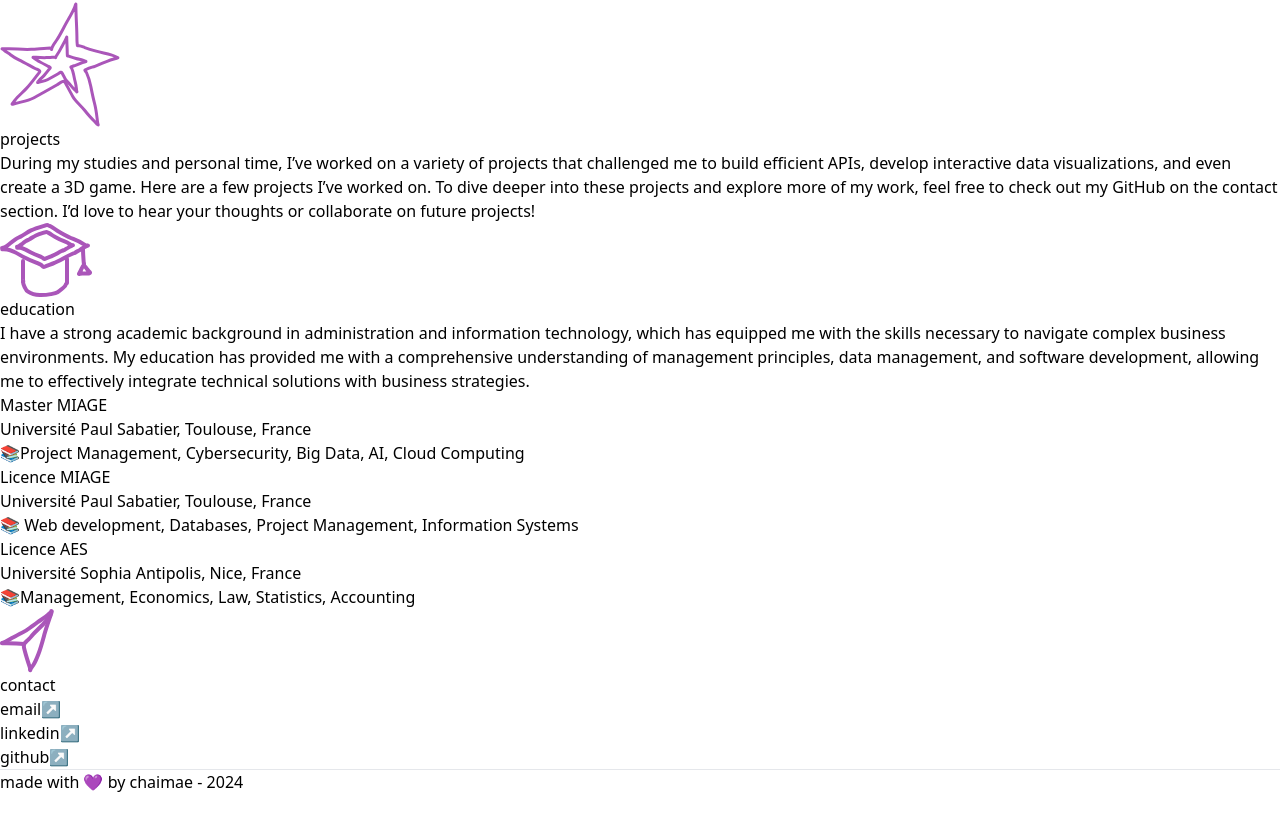
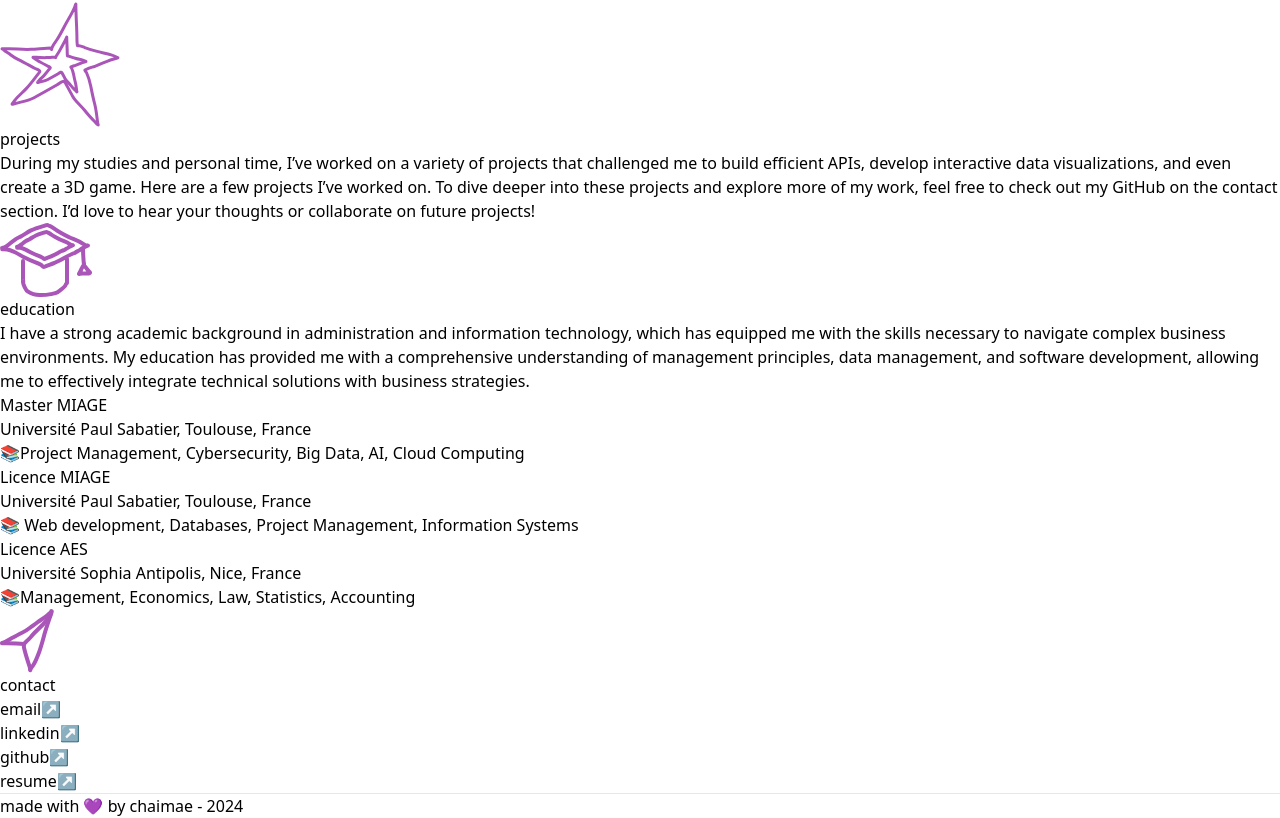
Before and after one commit to lempichaimae/portfolio, a React (Vite) app: page / in a window 1280 px wide. Shown: the part 3306-4124 px from the top of the page. Before the commit the page ends 4100 px from the top, so only its background shows below. Built offline with nearby package versions, Linux system fonts and the light colour scheme.

Commit message:
fix: orth licence

```diff
--- a/src/components/Contact.tsx
+++ b/src/components/Contact.tsx
@@ -1,4 +1,5 @@
 import ContactIcon from '../assets/icon_contact.svg';
+import Resume from '../assets/CK_CV.pdf'
 
 const Contact = () => {
     const handleClick = (clicked:string) => {
@@ -9,6 +10,10 @@ const Contact = () => {
         } else if(clicked === "github"){
             window.open('https://github.com/lempichaimae');
         }
+        else if(clicked === "RESUME"){
+            window.open(Resume);
+        }
+
     }
     return (
         <div className="flex flex-col gap-6 md:gap-12 items-center justify-center h-screen relative">
@@ -28,6 +33,9 @@ const Contact = () => {
                 <div className='text-base font-mavenPro text-[#3E333F] hover:cursor-pointer transition-all duration-500 opacity-50 hover:opacity-100' onClick={() => handleClick("github")}>
                     github↗️
                 </div>
+                <div className='text-base font-mavenPro text-[#3E333F] hover:cursor-pointer transition-all duration-500 opacity-50 hover:opacity-100' onClick={() => handleClick("RESUME")}>
+                    resume↗️
+                </div>
             </div>
         </div>
 
```
Also changed, not shown: 1 other file (tests, documents, lock files or other folders).
